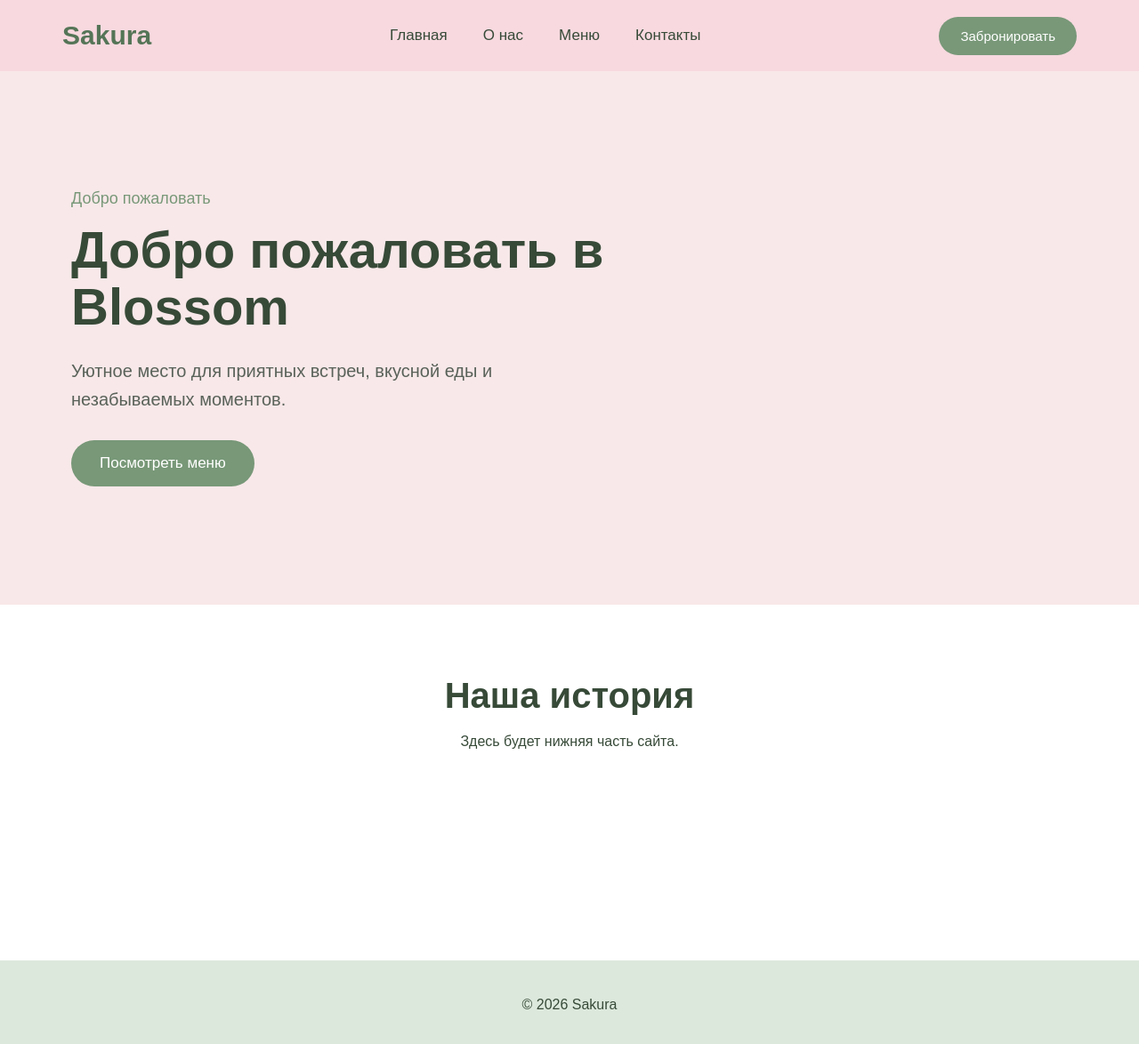
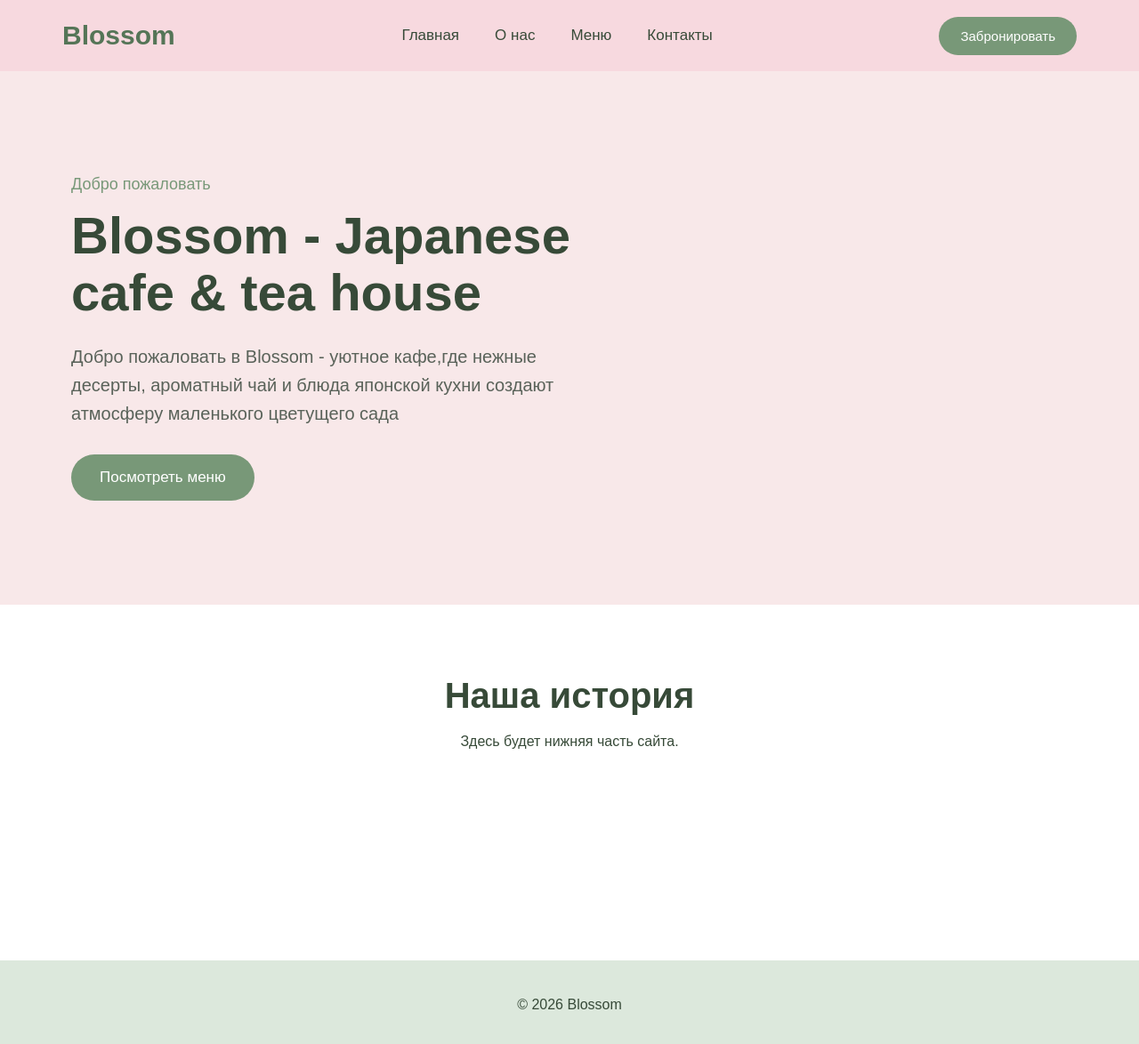
Before and after one commit to sunnngq/blossom-website, a plain HTML site: page index.html in a window 1280 px wide. Shown: the whole page at 89% size. Drawn offline with Linux system fonts and the light colour scheme.

Commit message:
Changed text

```diff
--- a/index.html
+++ b/index.html
@@ -15,7 +15,7 @@
     <header class="header">
 
         <div class="logo">
-            Sakura
+            Blossom
         </div>
 
         <nav class="navigation">
@@ -43,12 +43,11 @@
                 </p>
 
                 <h1>
-                    Добро пожаловать в Blossom
+                    Blossom - Japanese cafe & tea house
                 </h1>
 
                 <p class="hero-description">
-                    Уютное место для приятных встреч,
-                    вкусной еды и незабываемых моментов.
+                   Добро пожаловать в Blossom - уютное кафе,где нежные десерты, ароматный чай и блюда японской кухни создают атмосферу маленького цветущего сада
                 </p>
 
                 <button class="hero-button">
@@ -80,7 +79,7 @@
     <footer class="footer">
 
         <p>
-            © 2026 Sakura
+            © 2026 Blossom
         </p>
 
     </footer>
```
